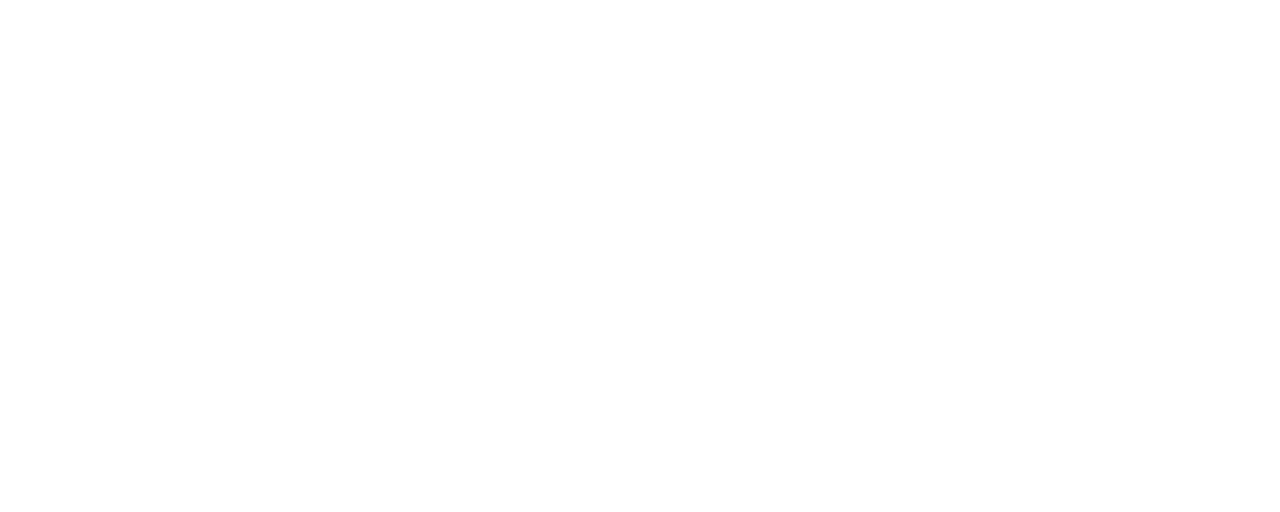
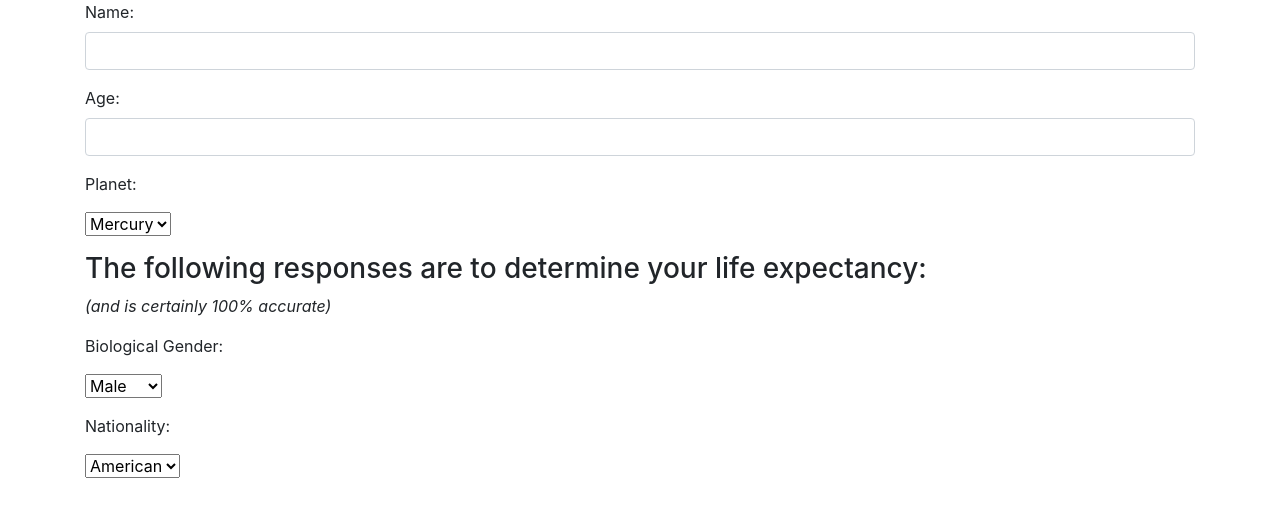
Before and after one commit to BenW2140/coding-project-5, a website built with webpack: page src/index.html in a window 1280 px wide. Built offline with nearby package versions, Linux system fonts and the light colour scheme.

Commit message:
add forms to collect various information about the user

```diff
--- a/src/index.html
+++ b/src/index.html
@@ -3,9 +3,41 @@
 <head>
   <meta charset="UTF-8">
   <meta name="viewport" content="width=device-width, initial-scale=1.0">
-  <title>Document</title>
+  <title>Planet Age Calculator</title>
 </head>
 <body>
-
+  <div class="container">
+    <form id="user-info">
+      <div class="form-group">
+        <label for="name">Name:</label>
+        <input id="name" class="form-control" type="text">
+      </div>
+      <div class="form-group">
+        <label for="age">Age:</label>
+        <input id="age" class="form-control" type="number">
+      </div>
+      <p>Planet:</p>
+      <select class="form-group" id="planet">
+        <option>Mercury</option>
+        <option>Venus</option>
+        <option>Mars</option>
+        <option>Jupiter</option>
+      </select>
+      <h3>The following responses are to determine your life expectancy:</h3>
+      <p><em>(and is certainly 100% accurate)</em></p>
+      <p>Biological Gender:</p>
+      <select class="form-group" id="planet">
+        <option>Male</option>
+        <option>Female</option>
+      </select>
+      <p>Nationality:</p>
+      <select class="form-group" id="planet">
+        <option>American</option>
+        <option>Mexican</option>
+        <option>Canadian</option>
+        <option>English</option>
+      </select>
+    </form>
+  </div>
 </body>
 </html>
--- a/src/planet-age-calculator.js
+++ b/src/planet-age-calculator.js
@@ -29,7 +29,7 @@ export class User {
     } else {
       userLifeExpectancy++;
     }
-    if (nationality === 'United States' || nationality === 'Mexico') {
+    if (nationality === 'American' || nationality === 'Mexican') {
       userLifeExpectancy--;
     } else {
       userLifeExpectancy++;
```
